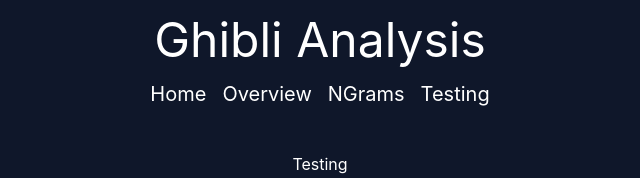
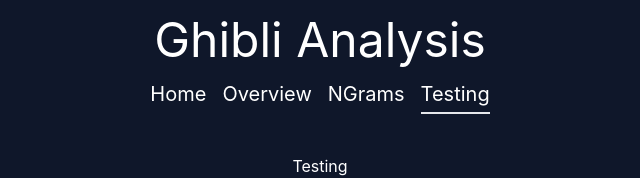
Before and after one commit to NicolasNewman/TOKY-AN-362-Final-Project, a React (Create React App) app in the folder packages/site/: page /testing in a window 1280 px wide. Shown: the top 178 px of the page, without its empty margins (320-960 px from the left). Built offline with nearby package versions, Linux system fonts and the light colour scheme.

Commit message:
fixed bug in router path highlighting

```diff
--- a/packages/site/src/components/Route.tsx
+++ b/packages/site/src/components/Route.tsx
@@ -10,7 +10,7 @@
 	return (
 		<Link
 			className={`text-xl mx-2 pb-1 hover:text-blue-500 ${
-				loc.pathname === '/home' ? 'border-b-2 hover:border-b-blue-500' : ''
+				loc.pathname === path ? 'border-b-2 hover:border-b-blue-500' : ''
 			}`}
 			to={path}
 		>
```
